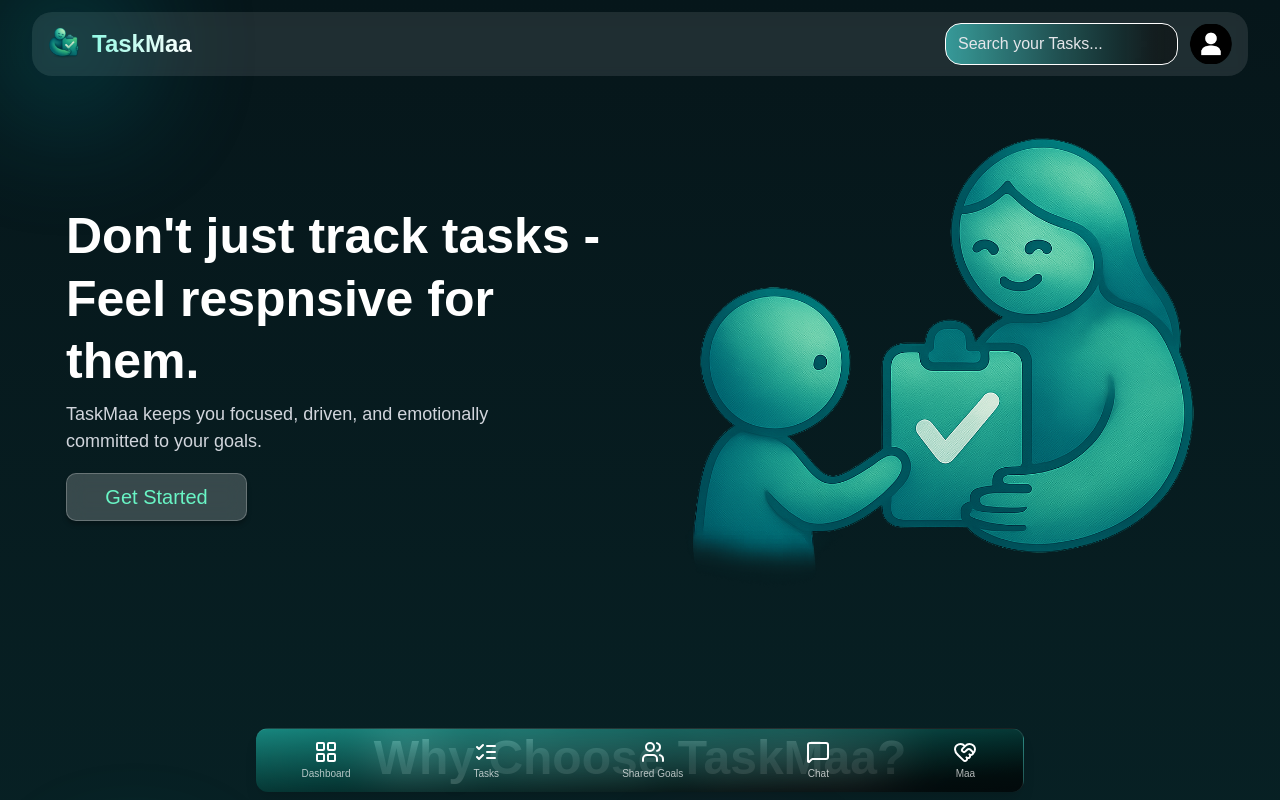
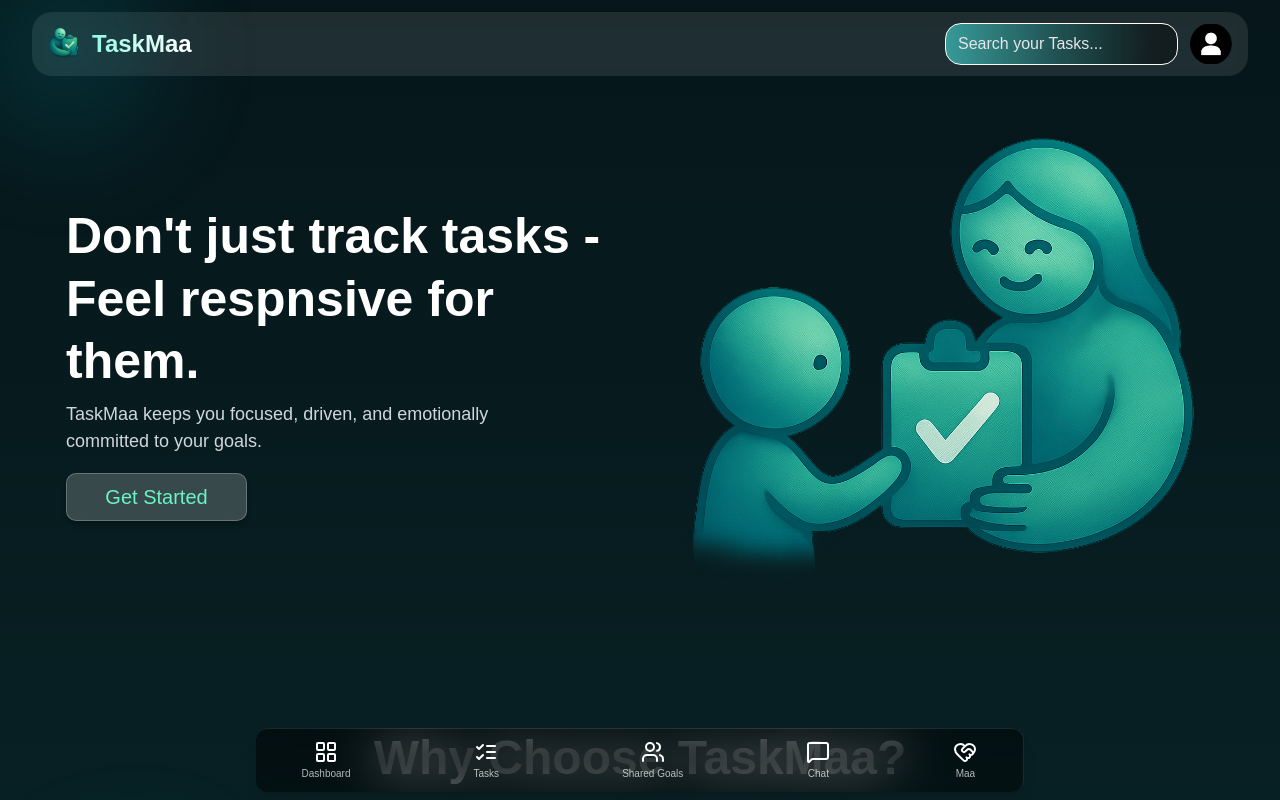
Before and after one commit to aakritrajput/TaskMaaFrontend, a Next.js app: page / in a window 1280 px wide. Shown: the top 800 px of the page. Built offline with nearby package versions, Linux system fonts and the light colour scheme.

Commit message:
Updated Downbar

```diff
--- a/src/components/Footer.tsx
+++ b/src/components/Footer.tsx
@@ -6,8 +6,8 @@ import { Github, Linkedin, Mail } from 'lucide-react'
 
 export default function Footer() {
   return (
-    <footer className="w-full pt-8 pb-20  px-6 max-w-7xl mx-auto text-gray-300 select-none
-                       backdrop-blur-xl bg-white/10 border-t border-white/20 rounded-t-3xl"
+    <footer className="w-full pt-8 pb-20  px-6  mx-auto text-gray-300 select-none
+                       backdrop-blur-xl bg-black/10 border-t shadow-amber-300 shadow-2xl border-white/20 rounded-t-3xl"
     >
      <div className='flex flex-col md:flex-row items-center justify-between'>
 
--- a/src/components/user/DownBar.tsx
+++ b/src/components/user/DownBar.tsx
@@ -22,7 +22,7 @@ export default function SideOrDownBar() {
         ${authStatus == 'authenticated' ? 'flex md:flex-col' : 'hidden'}
         fixed z-50 left-1/2 -translate-x-1/2 md:w-[60vw]
         bottom-0 w-[98vw] h-16 my-2
-        bg-gradient-to-br from-[#2af8e37a] to-[#000000a8]
+        bg-gradient-to-br from-[#00000085] to-[#0000006c]
         backdrop-blur-xl shadow-lg rounded-xl
         border-t md:border-r border-white/10
       `}
```
